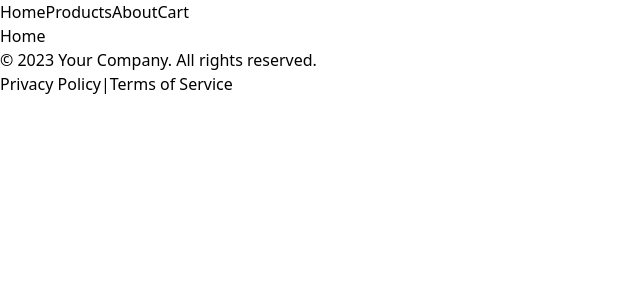
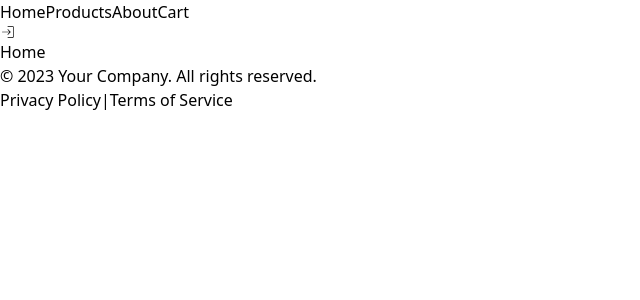
Before and after one commit to ASIMNEUPANE/clone, a React (Vite) app in the folder client/: page / in a window 1280 px wide. Shown: the top 300 px of the page, without its empty margins (0-640 px from the left). Built offline with nearby package versions, Linux system fonts and the light colour scheme.

Commit message:
Add login link to navbar

```diff
--- a/client/src/layouts/ENavbar.jsx
+++ b/client/src/layouts/ENavbar.jsx
@@ -1,5 +1,5 @@
 import { Link, NavLink } from "react-router-dom";
-
+import { CiLogin } from "react-icons/ci";
 const ENavbar = () => {
   return (
     <nav className=" bg-orange-500 text-white p-4 rounded-sm gap-2">
@@ -21,6 +21,10 @@ const ENavbar = () => {
         <Link to="/cart" className="text-lg">
           Cart
         </Link>
+        <Link to="/login" className="text-lg">
+          <CiLogin/>
+        </Link>
+
       </div>
     </nav>
   );
```
